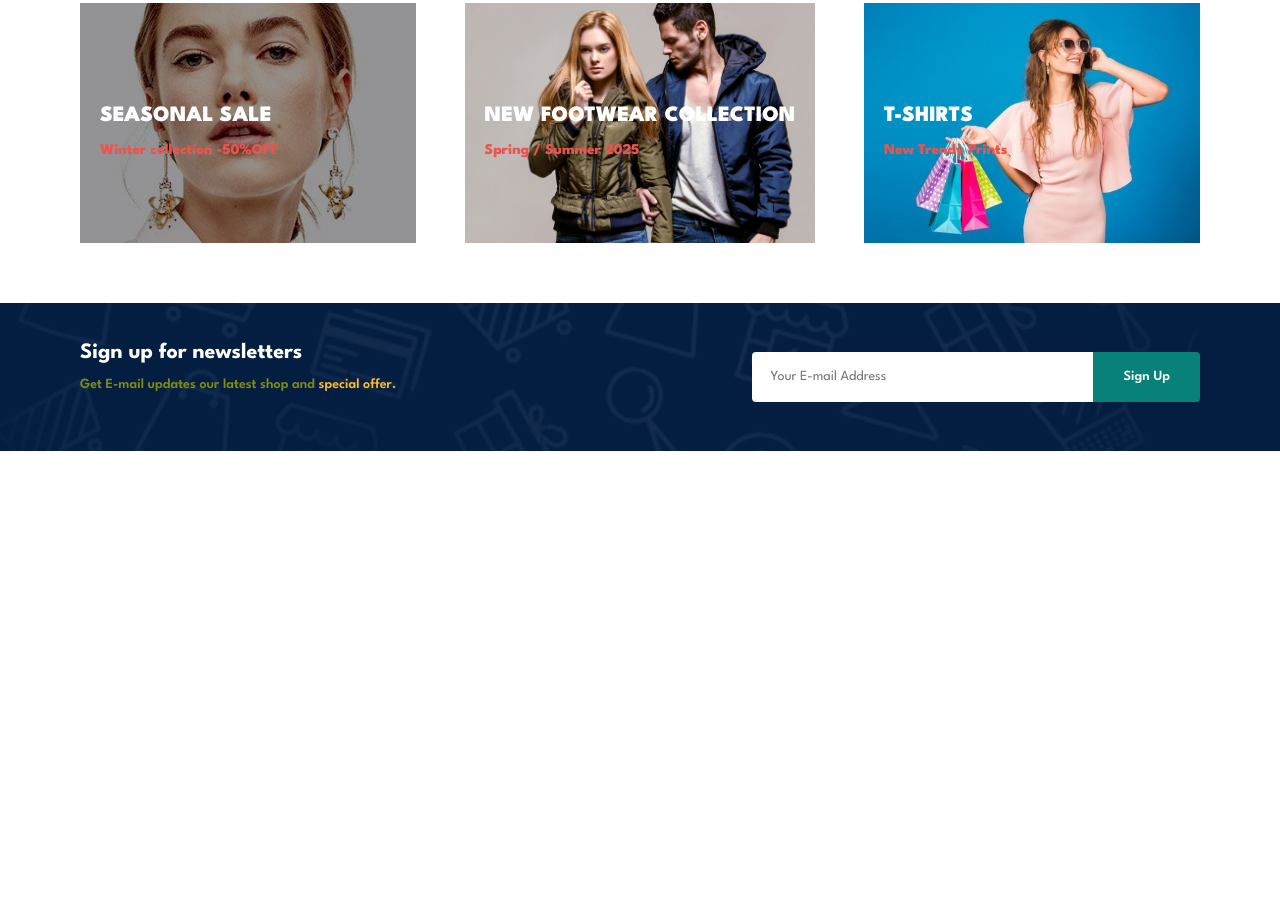
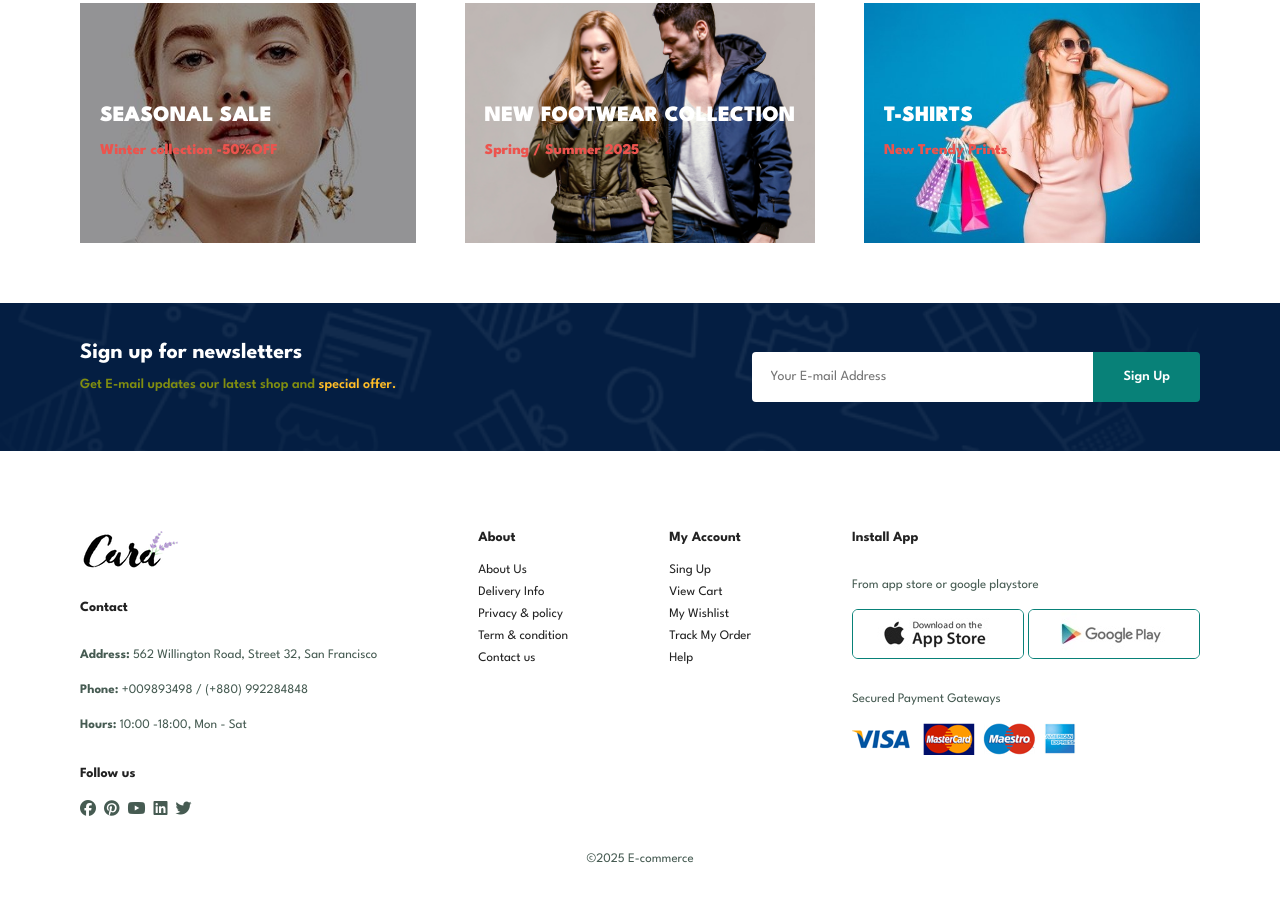
Before and after one commit to html-css-product-with-video/Text2-etc, a plain HTML site: page index.html in a window 1280 px wide. Shown: the part 4323-5236 px from the top of the page. Before the commit the page ends 4814 px from the top, so only its background shows below. Drawn offline with Linux system fonts and the light colour scheme.

Commit message:
footer section complate

```diff
--- a/index.html
+++ b/index.html
@@ -138,6 +138,56 @@
         </form>
     </section>
 
+    <footer class="section-p1">
+        <div class="col">
+            <img class="logo" src="./img/logo.png" alt="logo">
+            <h4>Contact</h4>
+            <p><strong>Address:</strong> 562 Willington Road, Street 32, San Francisco</p>
+            <p><strong>Phone:</strong> +009893498 / (+880) 992284848</p>
+            <p><strong>Hours:</strong> 10:00 -18:00, Mon - Sat</p>
+
+            <div class="follow">
+                <h4>Follow us</h4>
+                <div class="icons">
+                    <i class="fab fa-facebook"></i>
+                    <i class="fab fa-pinterest"></i>
+                    <i class="fab fa-youtube"></i>
+                    <i class="fab fa-linkedin"></i>
+                    <i class="fab fa-twitter"></i>
+                </div>
+            </div>
+        </div>
+        <div class="col">
+            <h4>About</h4>
+            <a href="#">About Us</a>
+            <a href="#">Delivery Info</a>
+            <a href="#">Privacy & policy </a>
+            <a href="#">Term & condition</a>
+            <a href="#">Contact us</a>
+        </div>
+        <div class="col">
+            <h4>My Account</h4>
+            <a href="#">Sing Up</a>
+            <a href="#">View Cart</a>
+            <a href="#">My Wishlist </a>
+            <a href="#">Track My Order</a>
+            <a href="#">Help</a>
+        </div>
+        <div class="col install">
+            <h4>Install App</h4>
+            <p>From app store or google playstore</p>
+            <div class="row">
+                <img src="./img/pay/app.jpg" alt="">
+                <img src="./img/pay/play.jpg" alt="">
+            </div>
+            <p>Secured Payment Gateways</p>
+            <img src="./img/pay/pay.png" alt="">
+        </div>
+        <div class="copyright">
+            <p>&copy;2025 E-commerce</p>
+        </div>
+    </footer>
+
     <!-- main javascript file  -->
      <script src="app.js"></script>
 </body>
--- a/style.css
+++ b/style.css
@@ -422,7 +422,60 @@ body{
     border-top-left-radius: 0;
     border-bottom-left-radius: 0;
 }
+footer{
+    display: flex;
+    flex-wrap: wrap;
+    justify-content: space-between;
+}
+footer .col{
+    display: flex;
+    flex-direction: column;
+    align-items: flex-start;
+    margin-bottom: 20px;
+}
+footer .logo{
+    margin-bottom: 30px;
+}
+footer h4{
+    font-size: 14px;
+    margin-bottom: 20px;
+}
+footer p{
+    font-size: 13px;
+    margin-bottom: 8px;
+}
+footer a{
+    color: #222;
+    font-size: 13px;
+    margin-bottom: 10px;
+    transition: .3s ease;
+}
+footer .follow{
+    margin-top: 28px;
+    transition: .3s ease;
+}
+footer .follow i{
+    color: #465b52;
+    padding-right: 4px;
+    cursor: pointer;
+}
+footer .install .row img{
+    border: 1px solid #088178;
+    border-radius: 6px;
+}
+footer .install img{
+    margin: 10px 0 15px 0;
+}
+footer .follow:hover,
+footer a:hover{
+    color: #088178;
+}
 
+footer .copyright{
+    width: 100%;
+    display: block;
+    text-align: center;
+}
 /* shop page  */
 
 /* Single page  */
```
